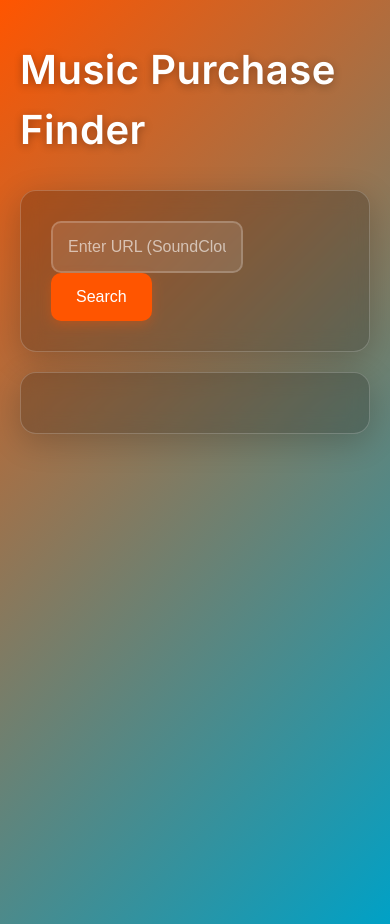
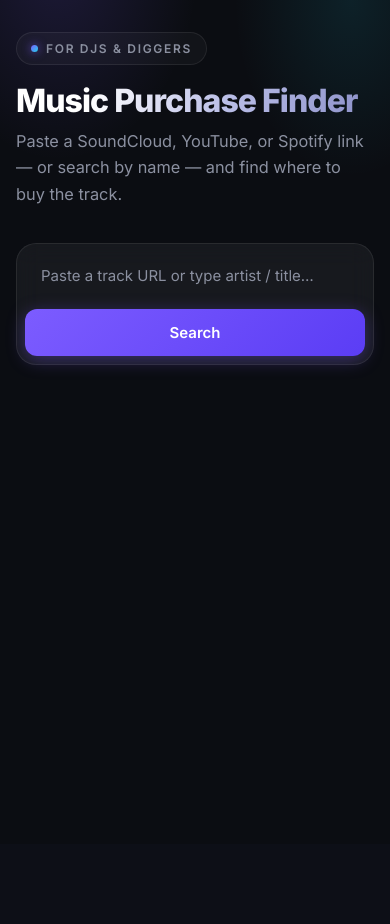
Before and after one commit to kushalvippatel/dj-search-prototype, a Flask app: page / in a window 390 px wide. After the commit the page ends 367 px from the top, so only its background shows below. Run offline with Flask 3, Linux system fonts and the light colour scheme.

Commit message:
Modern dark UI redesign; add missing viewport meta
Visual refresh of the frontend; no behavior changes (all JS renderer
class names are unchanged).

- Dark theme with CSS custom properties: near-black base, subtle
  violet/cyan radial glows, glassy surface cards, Inter 400-800.
- Hero header with eyebrow badge, gradient display title, and tagline.
- Search bar rebuilt as a flex pill with focus ring and gradient CTA.
- Results panel: uppercase section labels with dividers, entrance
  animation, spinner on the searching state.
- Product cards: rounded artwork, cyan price pill, tidied metadata.
- Carousel: smaller glass arrows, refined counter.
- Responsive: stacked search bar and tightened spacing under 560px.
- Fix: add <meta name="viewport"> -- without it phones rendered the
  page at the 980px virtual viewport and no responsive styles applied.

Verified in live preview: desktop + 375px mobile, real YouTube search
rendering Bandcamp embeds and iTunes cards, carousel navigation, no
console errors.

Co-Authored-By: Claude Opus 4.8 <noreply@anthropic.com>

```diff
--- a/templates/index.html
+++ b/templates/index.html
@@ -2,255 +2,353 @@
 <html>
 <head>
     <meta charset="UTF-8">
+    <meta name="viewport" content="width=device-width, initial-scale=1">
     <meta http-equiv="Cache-Control" content="no-cache, no-store, must-revalidate">
     <meta http-equiv="Pragma" content="no-cache">
     <meta http-equiv="Expires" content="0">
     <title>Music Purchase Finder</title>
-    <link href="https://fonts.googleapis.com/css2?family=Inter:wght@400;600&display=swap" rel="stylesheet">
+    <link rel="preconnect" href="https://fonts.googleapis.com">
+    <link rel="preconnect" href="https://fonts.gstatic.com" crossorigin>
+    <link href="https://fonts.googleapis.com/css2?family=Inter:wght@400;500;600;700;800&display=swap" rel="stylesheet">
     <style>
+        :root {
+            --bg: #0b0d12;
+            --surface: rgba(255, 255, 255, 0.03);
+            --surface-2: rgba(255, 255, 255, 0.05);
+            --border: rgba(255, 255, 255, 0.08);
+            --border-strong: rgba(255, 255, 255, 0.14);
+            --text: #e8eaf0;
+            --text-muted: #8b90a0;
+            --accent: #7c5cff;
+            --accent-2: #22d3ee;
+            --accent-soft: rgba(124, 92, 255, 0.14);
+            --radius: 14px;
+            --radius-lg: 20px;
+        }
+
+        * { box-sizing: border-box; }
+
+        html { scroll-behavior: smooth; }
+
         body {
-            font-family: 'Inter', sans-serif;
-            max-width: 800px;
-            margin: 40px auto;
-            padding: 0 20px;
-            background: linear-gradient(135deg, #f50 0%, #00A1C6 100%);
-            color: #ffffff;
-            line-height: 1.5;
+            font-family: 'Inter', system-ui, -apple-system, sans-serif;
+            max-width: 860px;
+            margin: 0 auto;
+            padding: 56px 24px 80px;
+            background: var(--bg);
+            background-image:
+                radial-gradient(ellipse 60% 40% at 15% -5%, rgba(124, 92, 255, 0.16), transparent 60%),
+                radial-gradient(ellipse 50% 35% at 90% 0%, rgba(34, 211, 238, 0.10), transparent 60%);
+            background-attachment: fixed;
+            color: var(--text);
+            line-height: 1.6;
             min-height: 100vh;
+            -webkit-font-smoothing: antialiased;
+        }
+
+        ::selection { background: var(--accent-soft); }
+
+        /* ---------- Hero ---------- */
+
+        .hero { margin-bottom: 36px; }
+
+        .eyebrow {
+            display: inline-flex;
+            align-items: center;
+            gap: 8px;
+            font-size: 12px;
+            font-weight: 600;
+            letter-spacing: 0.14em;
+            text-transform: uppercase;
+            color: var(--text-muted);
+            border: 1px solid var(--border);
+            border-radius: 999px;
+            padding: 6px 14px;
+            margin-bottom: 18px;
+            background: var(--surface);
+        }
+
+        .eyebrow::before {
+            content: '';
+            width: 7px;
+            height: 7px;
+            border-radius: 50%;
+            background: linear-gradient(135deg, var(--accent), var(--accent-2));
+            box-shadow: 0 0 10px rgba(124, 92, 255, 0.8);
         }
 
         h1 {
-            font-size: 2.5em;
-            font-weight: 600;
-            margin-bottom: 30px;
-            color: #ffffff;
-            text-shadow: 0 2px 8px rgba(0,0,0,0.3);
-            letter-spacing: 0.5px;
+            font-size: clamp(2rem, 5vw, 3rem);
+            font-weight: 800;
+            letter-spacing: -0.03em;
+            line-height: 1.1;
+            margin: 0 0 10px;
+            background: linear-gradient(100deg, #ffffff 20%, #b8bce6 60%, #8b90c8 100%);
+            -webkit-background-clip: text;
+            background-clip: text;
+            -webkit-text-fill-color: transparent;
         }
 
+        .tagline {
+            color: var(--text-muted);
+            font-size: 1.02rem;
+            margin: 0;
+            max-width: 48ch;
+        }
+
+        /* ---------- Search bar ---------- */
+
         .search-container {
-            background: rgba(0, 0, 0, 0.2);
-            padding: 30px;
-            border-radius: 16px;
-            box-shadow: 0 8px 32px rgba(0, 0, 0, 0.2);
-            backdrop-filter: blur(10px);
-            margin-bottom: 20px;
-            border: 1px solid rgba(255, 255, 255, 0.2);
+            display: flex;
+            gap: 10px;
+            padding: 8px;
+            background: var(--surface-2);
+            border: 1px solid var(--border);
+            border-radius: var(--radius-lg);
+            backdrop-filter: blur(12px);
+            margin-bottom: 28px;
+            transition: border-color 0.25s ease, box-shadow 0.25s ease;
+        }
+
+        .search-container:focus-within {
+            border-color: rgba(124, 92, 255, 0.55);
+            box-shadow: 0 0 0 4px rgba(124, 92, 255, 0.12);
         }
 
         input {
-            width: calc(100% - 130px);
-            padding: 15px;
-            border: 2px solid rgba(255, 255, 255, 0.2);
-            border-radius: 10px;
-            font-size: 16px;
-            transition: all 0.3s ease;
-            margin-right: 10px;
-            background: rgba(255, 255, 255, 0.1);
-            color: white;
+            flex: 1;
+            min-width: 0;
+            padding: 14px 16px;
+            border: none;
+            border-radius: calc(var(--radius-lg) - 8px);
+            font-size: 15px;
+            font-family: inherit;
+            background: transparent;
+            color: var(--text);
         }
 
-        input::placeholder {
-            color: rgba(255, 255, 255, 0.6);
-        }
-
-        input:focus {
-            outline: none;
-            border-color: #f50;
-            background: rgba(255, 255, 255, 0.2);
-        }
+        input::placeholder { color: var(--text-muted); }
+        input:focus { outline: none; }
 
         button {
-            padding: 15px 25px;
-            background: #f50;
+            padding: 14px 26px;
+            background: linear-gradient(135deg, var(--accent), #5b3df5);
             color: white;
             border: none;
-            border-radius: 10px;
-            font-size: 16px;
+            border-radius: calc(var(--radius-lg) - 8px);
+            font-size: 15px;
+            font-weight: 600;
+            font-family: inherit;
             cursor: pointer;
-            transition: all 0.3s ease;
-            box-shadow: 0 4px 12px rgba(255, 85, 0, 0.3);
+            transition: transform 0.15s ease, box-shadow 0.2s ease, filter 0.2s ease;
+            box-shadow: 0 4px 18px rgba(124, 92, 255, 0.35);
+            white-space: nowrap;
         }
 
         button:hover {
-            background: #ff6b22;
-            transform: translateY(-2px);
-            box-shadow: 0 6px 16px rgba(255, 85, 0, 0.4);
+            filter: brightness(1.1);
+            transform: translateY(-1px);
+            box-shadow: 0 6px 24px rgba(124, 92, 255, 0.45);
         }
 
-        #results {
-            background: rgba(0, 0, 0, 0.2);
-            padding: 30px;
-            border-radius: 16px;
-            box-shadow: 0 8px 32px rgba(0, 0, 0, 0.2);
-            backdrop-filter: blur(10px);
-            border: 1px solid rgba(255, 255, 255, 0.2);
+        button:active { transform: translateY(0); }
+
+        /* ---------- Results ---------- */
+
+        #results:not(:empty) {
+            background: var(--surface);
+            padding: 28px;
+            border-radius: var(--radius-lg);
+            border: 1px solid var(--border);
+            backdrop-filter: blur(12px);
+            animation: rise 0.35s ease both;
+        }
+
+        @keyframes rise {
+            from { opacity: 0; transform: translateY(10px); }
+            to { opacity: 1; transform: translateY(0); }
         }
 
         h2 {
-            font-size: 1.5em;
-            margin-top: 0;
-            color: #ffffff;
-            text-shadow: 0 1px 4px rgba(0,0,0,0.3);
-            letter-spacing: 0.3px;
+            font-size: 1.25rem;
+            font-weight: 700;
+            letter-spacing: -0.01em;
+            margin: 0 0 6px;
         }
 
         h3 {
-            color: #ffffff;
-            margin-top: 25px;
-            padding-bottom: 10px;
-            border-bottom: 2px solid rgba(255, 255, 255, 0.2);
-            text-shadow: 0 1px 4px rgba(0,0,0,0.3);
-            font-weight: 600;
-            letter-spacing: 0.3px;
+            font-size: 0.8rem;
+            font-weight: 700;
+            letter-spacing: 0.12em;
+            text-transform: uppercase;
+            color: var(--text-muted);
+            margin: 34px 0 12px;
+            padding-top: 22px;
+            border-top: 1px solid var(--border);
         }
 
+        p {
+            margin: 10px 0;
+            color: var(--text-muted);
+            font-size: 0.95rem;
+        }
+
+        ul { padding-left: 20px; }
+        li { margin: 6px 0; color: var(--text-muted); }
+
         a {
-            color: #ffffff;
+            color: #b1a4ff;
             text-decoration: none;
-            transition: all 0.3s ease;
-            font-weight: 600;
-            padding: 4px 8px;
-            background: rgba(0, 161, 198, 0.3);
-            border-radius: 4px;
+            font-weight: 500;
+            border-bottom: 1px solid transparent;
+            transition: color 0.2s ease, border-color 0.2s ease;
         }
 
         a:hover {
-            color: #ffffff;
-            background: rgba(0, 161, 198, 0.5);
-            text-shadow: 0 0 8px rgba(255, 255, 255, 0.4);
-        }
-
-        p {
-            margin: 15px 0;
-            padding: 15px;
-            background: rgba(0, 0, 0, 0.2);
-            border-radius: 8px;
-            border: 1px solid rgba(255, 255, 255, 0.1);
-            text-shadow: 0 1px 2px rgba(0,0,0,0.2);
+            color: var(--accent-2);
+            border-bottom-color: currentColor;
         }
 
         .error {
-            color: #ff3b30;
-            background: rgba(255, 59, 48, 0.1);
-            padding: 15px;
-            border-radius: 8px;
-            margin-top: 15px;
-            border: 1px solid rgba(255, 59, 48, 0.2);
+            color: #ff8f8a;
+            background: rgba(255, 90, 84, 0.08);
+            padding: 14px 18px;
+            border-radius: var(--radius);
+            border: 1px solid rgba(255, 90, 84, 0.25);
+            font-size: 0.95rem;
         }
 
         .searching {
-            animation: pulse 1.5s infinite;
-            color: rgba(255, 255, 255, 0.8);
+            color: var(--text-muted);
+            font-size: 0.95rem;
+            display: flex;
+            align-items: center;
+            gap: 12px;
         }
 
-        @keyframes pulse {
-            0% { opacity: 0.6; }
-            50% { opacity: 1; }
-            100% { opacity: 0.6; }
+        .searching::before {
+            content: '';
+            width: 16px;
+            height: 16px;
+            border-radius: 50%;
+            border: 2px solid var(--border-strong);
+            border-top-color: var(--accent);
+            animation: spin 0.8s linear infinite;
         }
 
+        @keyframes spin { to { transform: rotate(360deg); } }
 
-        select {
-            padding: 10px;
-            border: 2px solid rgba(255, 255, 255, 0.2);
-            border-radius: 10px;
-            font-size: 14px;
-            background: rgba(255, 255, 255, 0.1);
-            color: white;
-            margin-top: 10px;
-            width: 100%;
-            cursor: pointer;
-        }
-
-        select option {
-            background: #333;
-            color: white;
-        }
+        /* ---------- Store selector ---------- */
 
         .store-selector {
-            margin-top: 15px;
-            padding: 10px;
-            background: rgba(0, 0, 0, 0.2);
-            border-radius: 8px;
+            display: flex;
+            align-items: center;
+            gap: 12px;
+            padding: 10px 14px;
+            background: var(--surface);
+            border: 1px solid var(--border);
+            border-radius: var(--radius);
         }
 
         .store-selector label {
-            display: block;
-            margin-bottom: 5px;
-            font-size: 14px;
-            color: rgba(255, 255, 255, 0.9);
+            font-size: 13px;
+            font-weight: 500;
+            color: var(--text-muted);
+            white-space: nowrap;
         }
 
+        select {
+            flex: 1;
+            padding: 9px 12px;
+            border: 1px solid var(--border);
+            border-radius: 10px;
+            font-size: 14px;
+            font-family: inherit;
+            background: var(--surface-2);
+            color: var(--text);
+            cursor: pointer;
+            transition: border-color 0.2s ease;
+        }
+
+        select:hover, select:focus { border-color: var(--border-strong); outline: none; }
+        select option { background: #161925; color: var(--text); }
+
+        /* ---------- Cards & media ---------- */
+
         .product-card {
-            background: rgba(0, 0, 0, 0.3);
-            padding: 15px;
-            border-radius: 8px;
-            margin: 10px 0;
-            border: 1px solid rgba(255, 255, 255, 0.1);
             display: flex;
-            gap: 15px;
+            gap: 16px;
+            padding: 16px;
+            background: var(--surface);
+            border: 1px solid var(--border);
+            border-radius: var(--radius);
         }
 
         .product-image {
-            width: 100px;
-            height: 100px;
+            width: 96px;
+            height: 96px;
             object-fit: cover;
-            border-radius: 4px;
+            border-radius: 10px;
+            border: 1px solid var(--border);
+            flex-shrink: 0;
         }
 
-        .product-info {
-            flex: 1;
-        }
+        .product-info { flex: 1; min-width: 0; }
 
         .product-title {
             font-weight: 600;
-            margin-bottom: 5px;
+            font-size: 0.98rem;
+            margin-bottom: 2px;
+            color: var(--text);
+        }
+
+        .product-info > div:not(.product-title):not(.product-price):not(.product-preview) {
+            font-size: 0.85rem;
+            color: var(--text-muted);
         }
 
         .product-price {
-            color: #f50;
-            font-weight: 600;
-            margin: 5px 0;
+            display: inline-block;
+            font-weight: 700;
+            font-size: 0.85rem;
+            color: var(--accent-2);
+            background: rgba(34, 211, 238, 0.1);
+            border: 1px solid rgba(34, 211, 238, 0.25);
+            border-radius: 999px;
+            padding: 2px 10px;
+            margin: 8px 0 4px;
         }
 
-        .product-preview {
-            margin-top: 10px;
-        }
+        .product-preview { margin: 10px 0; }
 
         audio {
             width: 100%;
-            margin-top: 10px;
+            height: 38px;
+            border-radius: 999px;
         }
 
-        .bandcamp-container {
-            background: rgba(0, 0, 0, 0.2);
-            padding: 15px;
-            border-radius: 8px;
-            margin: 15px 0;
-            border: 1px solid rgba(255, 255, 255, 0.1);
-        }
-
+        .bandcamp-container,
         .soundcloud-container {
-            background: rgba(0, 0, 0, 0.2);
-            padding: 15px;
-            border-radius: 8px;
-            margin: 15px 0;
-            border: 1px solid rgba(255, 255, 255, 0.1);
+            background: var(--surface);
+            padding: 12px;
+            border-radius: var(--radius);
+            border: 1px solid var(--border);
         }
 
         iframe {
-            border-radius: 4px;
+            border-radius: 8px;
             display: block;
             margin: 0 auto;
         }
 
+        /* ---------- Carousel ---------- */
+
         .carousel-container {
             position: relative;
-            padding: 0 60px;
-            margin: 20px 0;
+            padding: 0 52px;
+            margin: 18px 0;
             overflow: hidden;
-            width: calc(100% - 120px);
+            width: calc(100% - 104px);
         }
 
         .tracks-container {
@@ -264,62 +362,69 @@
         .track-item {
             flex: 0 0 100%;
             scroll-snap-align: start;
-            background: rgba(0, 0, 0, 0.2);
-            padding: 20px;
-            border-radius: 12px;
-            border: 1px solid rgba(255, 255, 255, 0.1);
             min-width: 100%;
-            box-sizing: border-box;
-            margin: 10px 0;
+            padding: 4px;
         }
 
         .carousel-arrow {
             position: absolute;
             top: 50%;
             transform: translateY(-50%);
-            width: 50px;
-            height: 50px;
-            background: #f50;
-            border: none;
+            width: 40px;
+            height: 40px;
+            padding: 0;
+            background: var(--surface-2);
+            border: 1px solid var(--border-strong);
             border-radius: 50%;
-            color: white;
-            font-size: 24px;
+            color: var(--text);
+            font-size: 20px;
+            line-height: 1;
             cursor: pointer;
-            transition: all 0.3s ease;
             z-index: 10;
             display: flex;
             align-items: center;
             justify-content: center;
-            box-shadow: 0 4px 12px rgba(0, 0, 0, 0.2);
-            opacity: 0.9;
+            backdrop-filter: blur(8px);
+            box-shadow: none;
+            transition: background 0.2s ease, border-color 0.2s ease, transform 0.15s ease;
         }
 
         .carousel-arrow:hover {
-            background: #ff6b22;
-            opacity: 1;
-            transform: translateY(-50%) scale(1.05);
+            background: var(--accent-soft);
+            border-color: rgba(124, 92, 255, 0.5);
+            transform: translateY(-50%) scale(1.06);
+            filter: none;
+            box-shadow: none;
         }
 
-        .carousel-arrow.prev {
-            left: 0;
-        }
-
-        .carousel-arrow.next {
-            right: 0;
-        }
+        .carousel-arrow.prev { left: 0; }
+        .carousel-arrow.next { right: 0; }
 
         .track-counter {
             text-align: center;
-            margin-top: 10px;
-            font-size: 14px;
-            color: rgba(255, 255, 255, 0.8);
+            margin-top: 12px;
+            font-size: 12px;
+            font-weight: 500;
+            letter-spacing: 0.06em;
+            color: var(--text-muted);
+        }
+
+        @media (max-width: 560px) {
+            body { padding: 32px 16px 60px; }
+            .search-container { flex-direction: column; }
+            button { width: 100%; }
+            .carousel-container { padding: 0 44px; width: calc(100% - 88px); }
         }
     </style>
 </head>
 <body>
-    <h1>Music Purchase Finder</h1>
+    <div class="hero">
+        <div class="eyebrow">For DJs &amp; diggers</div>
+        <h1>Music Purchase Finder</h1>
+        <p class="tagline">Paste a SoundCloud, YouTube, or Spotify link — or search by name — and find where to buy the track.</p>
+    </div>
     <div class="search-container">
-        <input type="text" id="search-input" placeholder="Enter URL (SoundCloud, YouTube, Spotify) or search keywords" onkeypress="if(event.key === 'Enter') performSearch()">
+        <input type="text" id="search-input" placeholder="Paste a track URL or type artist / title…" onkeypress="if(event.key === 'Enter') performSearch()">
         <button onclick="performSearch()">Search</button>
     </div>
     <div id="results"></div>
```
